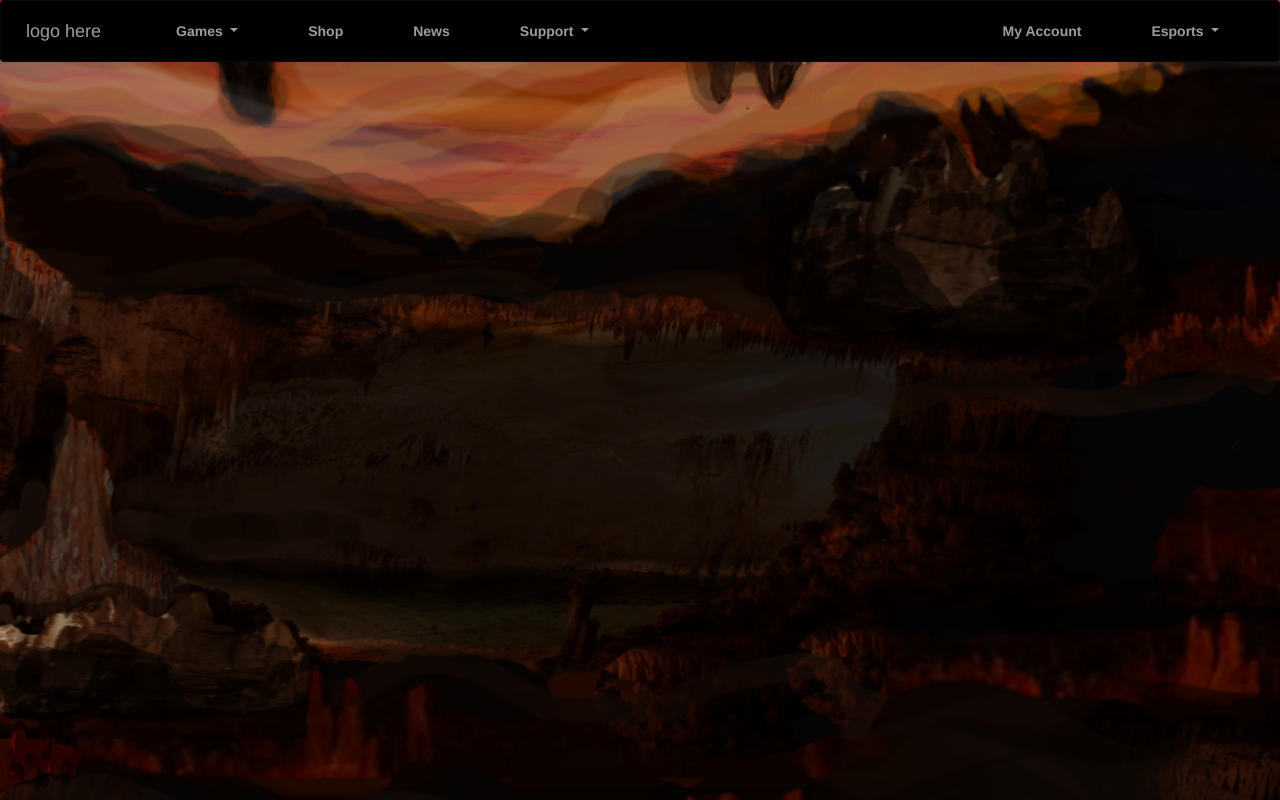
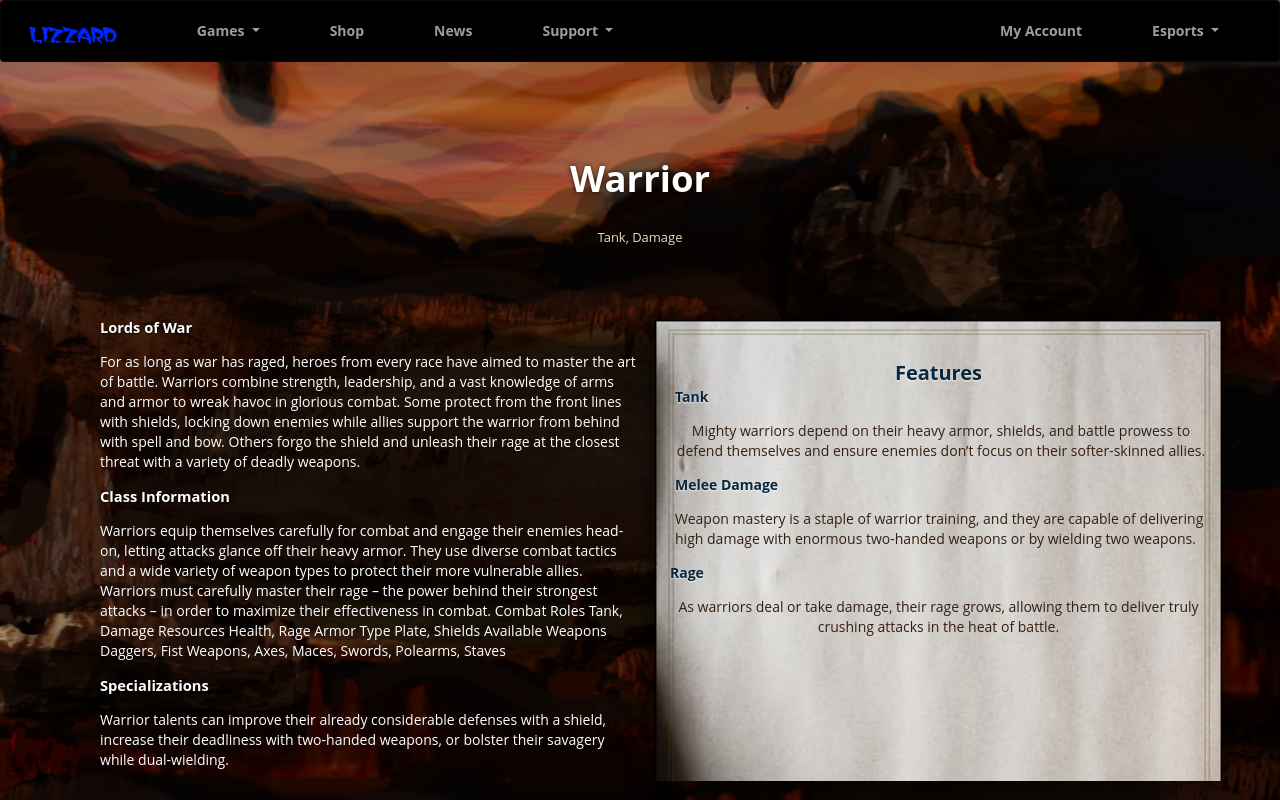
Before and after one commit to chingu-voyage3/toucans-05, a website: page public/html/warrior.html in a window 1280 px wide. Drawn offline with nearby package versions, Linux system fonts and the light colour scheme.

Commit message:
added general page content and paper.png

```diff
--- a/public/css/warrior.css
+++ b/public/css/warrior.css
@@ -6,9 +6,12 @@ body {
     -moz-background-size: cover;
     -o-background-size: cover;
     background-size: cover;
+    font-family: "Semplicita Pro","Open Sans",Arial,Helvetica,sans-serif;
+    color: #fff;
+    font-weight: 400;
  }
 
-/*navbar*/
+ /*top navbar*/
  .navbar .navbar-nav {
  display: inline-block;
  float: none;
@@ -34,3 +37,94 @@ font-weight: bold;
  #black-nav {
    background-color: black;
  }
+
+ /* floating navbar */
+
+
+
+ /* page title */
+ .warrior-content{
+   padding: 0 20px;
+     position: relative;
+     margin: 0 auto;
+     max-width: 1600px;
+     z-index: 0;
+ }
+
+ .warrior-title {
+   font-family: "Semplicita Pro","Open Sans",Arial,Helvetica,sans-serif;
+     font-weight: 700;
+     font-size: 3.655rem;
+    text-align: center;
+    text-shadow: 0 0 1px transparent, 0 0 5px rgba(0,0,0,.8);
+ }
+
+ div{
+ display: block;
+ }
+
+ .medium-space {
+   height: 24px;
+ }
+
+ .large-space {
+   height: 5em;
+ }
+
+ .medium-beige-text {
+   font-size: 1.4688rem;
+     font-weight: 400;
+     font-size: 1.296rem;
+     color: #ebdec2;
+     text-shadow: 0 0 1px transparent, 0 1px 2px rgba(0,0,0,.8);
+   text-align: center;
+ }
+
+ .medium-white-font{
+     font-size: 1.4688rem;
+     font-weight: 700;
+     text-shadow: 0 0 1px transparent, 0 1px 2px rgba(0,0,0,.8);
+ }
+
+ p {
+     display: block;
+     -webkit-margin-before: 1em;
+     -webkit-margin-after: 1em;
+     -webkit-margin-start: 0px;
+     -webkit-margin-end: 0px;
+ }
+
+ .row-one {
+   float:left;
+ }
+
+ #paper {
+  background-image: url("/images/paper.png");
+    background-repeat: no-repeat;
+    background-image: center center fixed;
+    -webkit-background-size: cover;
+  -moz-background-size: cover;
+  -o-background-size: cover;
+  background-size: cover;
+  padding: 15px;
+  margin: 3px;
+ color: #352011;
+ -webkit-box-shadow: 0 0 16px 6px rgba(0,0,0,.5);
+}
+
+.medium-blue-text {
+  font-size:2rem;
+  font-weight: 700;
+  color: #09273e;
+  text-shadow: 0 0 1px transparent, 0 1px 2px rgba(255,255,255,.8);
+}
+
+.small-blue-text {
+  font-weight: 700;
+    color: #09273e;
+    text-shadow: 0 0 1px transparent, 0 1px 2px rgba(255,255,255,.8);
+}
+
+.features-div {
+      padding-left: 5px;
+}
--- a/public/html/warrior.html
+++ b/public/html/warrior.html
@@ -12,10 +12,12 @@
     <link rel="stylesheet" href="/css/warrior.css">
     </head>
   <body>
-    <!-- navbar -->
+    <!-- top navbar -->
    <div>
     <nav id="black-nav" class="navbar navbar-expand-lg navbar-inverse">
-    <a class="navbar-brand" href="#">logo here</a>
+  <a class="navbar-brand" href="#">
+  <img src="/images/lizzard-fakeLogo.png" width="100%" height="150%" class="d-inline-block align-top" alt="">
+</a>
   <button class="navbar-toggler" type="button" data-toggle="collapse" data-target="#navbarNavDropdown" aria-controls="navbarNavDropdown" aria-expanded="false" aria-label="Toggle navigation">
     <span class="navbar-toggler-icon"></span>
   </button>
@@ -70,6 +72,67 @@
 </nav>
 </div>
 
+<!-- floating nav -->
+
+<!-- page title -->
+<div='warrior-content'>
+<div class='large-space'></div>
+<div class='warrior-title'>Warrior</div>
+<div class='medium-space'></div>
+<div class='medium-beige-text'>Tank, Damage</div>
+</div>
+<div class='large-space'></div>
+<div class="container float-center">
+
+<!-- page content-->
+<div class="container">
+  <div class="row">
+    <div class="col flex-unordered">
+       <div class="medium-white-font">Lords of War</div>
+      <div class="paragraph-text">
+        <p> For as long as war has raged, heroes from every race have aimed to master the art of battle. Warriors combine strength, leadership, and a vast knowledge of arms and armor to wreak havoc in glorious combat. Some protect from the front lines with shields, locking down enemies while allies support the warrior from behind with spell and bow. Others forgo the shield and unleash their rage at the closest threat with a variety of deadly weapons.</p>
+      </div>
+
+  <div class="medium-white-font">Class Information</div>
+      <div class="paragraph-text">
+        <p> Warriors equip themselves carefully for combat and engage their enemies head-on, letting attacks glance off their heavy armor. They use diverse combat tactics and a wide variety of weapon types to protect their more vulnerable allies. Warriors must carefully master their rage – the power behind their strongest attacks – in order to maximize their effectiveness in combat.
+
+Combat Roles
+Tank, Damage
+Resources
+Health, Rage
+Armor Type
+Plate, Shields
+Available Weapons
+Daggers, Fist Weapons, Axes, Maces, Swords, Polearms, Staves</p>
+      </div>
+
+  <div class="medium-white-font">Specializations</div>
+      <div class="paragraph-text">
+        <p> Warrior talents can improve their already considerable defenses with a shield, increase their deadliness with two-handed weapons, or bolster their savagery while dual-wielding.</p>
+      </div>
+
+
+    </div>
+    <div id='paper' class="col flex-last">
+     <div class='medium-space'></div>
+     <div class='medium-blue-text text-center'>Features</div>
+     <div class='features-div'>
+      <div class='small-blue-text'>Tank</div>
+<p class='text-center'>Mighty warriors depend on their heavy armor, shields, and battle prowess to defend themselves and ensure enemies don’t focus on their softer-skinned allies.
+<div class='small-blue-text'>Melee Damage</div>
+<p>Weapon mastery is a staple of warrior training, and they are capable of delivering high damage with enormous two-handed weapons or by wielding two weapons.</p>
+</div>
+<div class='small-blue-text'>Rage</div>
+<p class='text-center'>As warriors deal or take damage, their rage grows, allowing them to deliver truly crushing attacks in the heat of battle.</p>
+    </div>
+
+    </div>
+    <div class="col flex-first">
+
+    </div>
+  </div>
+</div>
 
 
 <!-- JavaScript -->
```
Also changed, not shown: public/images/lizzard-fakeLogo.png (added), public/images/paper.png (added). Lines whose indentation alone changed are shown as unchanged.
